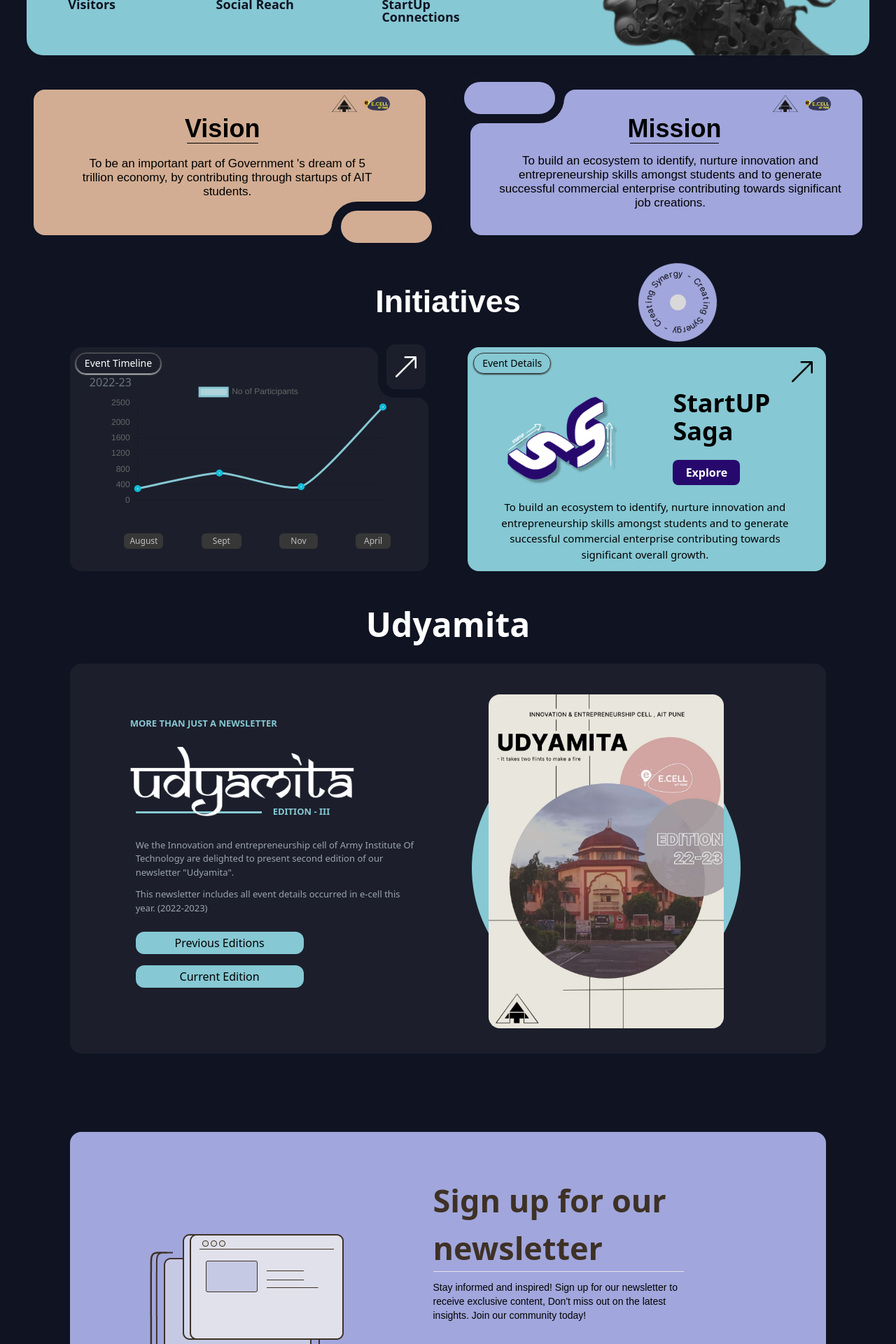
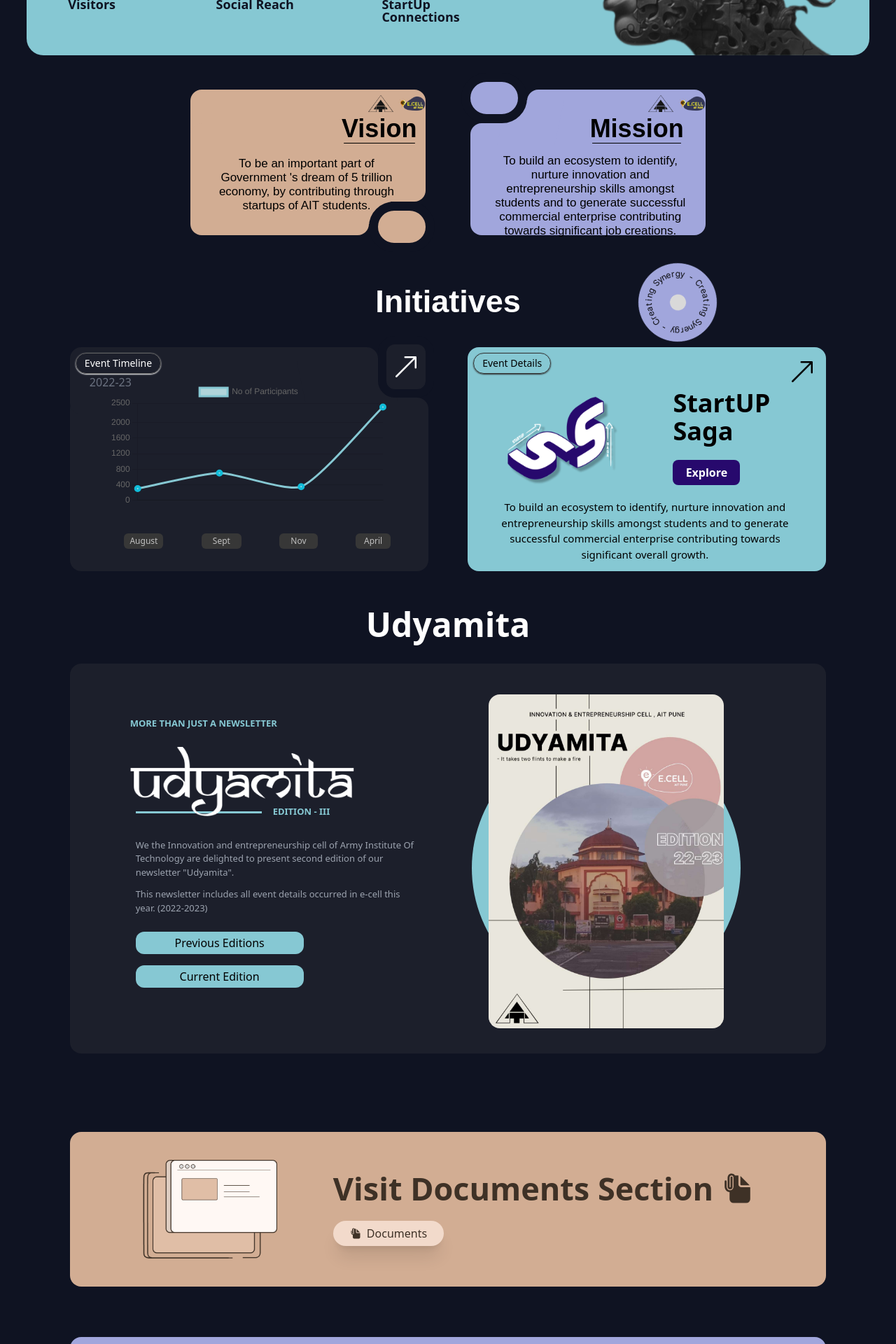
Before and after one commit to I-E-Cell/Vite-Ecell, a React (Vite) app: page / in a window 1280 px wide. Shown: the part 640-2560 px from the top of the page at 70% size. Built offline with nearby package versions, Linux system fonts and the light colour scheme.

Commit message:
docs section added

```diff
--- a/src/App.jsx
+++ b/src/App.jsx
@@ -21,6 +21,8 @@ import Credits from "./Components/Credits";
 import Udyamita from "./Components/Udyamita";
 import Startups from "./Components/Startups";
 import Popup from "./Components/Popup";
+import Docs from "./Components/Docs";
+
 import Documents from "./Components/Documents";
 
 // import LineChart from "./Components/LineChart";
@@ -37,6 +39,7 @@ function LandingPage() {
       <Moto />
       <Initia />
       <Udyamita />
+      <Docs />
       <Newsletter />
       <CarouselDisplay />
       <Footer />
--- /dev/null
+++ b/src/Components/Docs.jsx
@@ -0,0 +1,49 @@
+import React, { useState, useRef } from 'react'
+import emailjs from '@emailjs/browser';
+import letter from '../assets/letter2.png'
+import { IoDocumentAttach } from "react-icons/io5";
+import { Link } from 'react-router-dom';
+import { motion } from 'framer-motion'
+import Popup from './Popup'
+
+
+const Newsletter = () => {
+
+
+
+    return (
+        <div className='py-10 w-[91%] overflow-hidden md:w-[84.4%] justify-center gap-6  lg:gap-20  flex flex-col-reverse md:flex-row bg-[#D2AD93] rounded-2xl -mb-10  mt-28 mx-auto relative items-center '>
+
+            <div className='relative flex justify-center items-center '>
+                <motion.div
+                    initial={{ opacity: 0, x: -60 }}
+                    whileInView={{ opacity: 1, x: 0 }}
+                    transition={{ duration: 0.6 }}
+
+                >
+                    <img className='mx-auto  w-[12em]  relative flex items-center' src={letter} alt="" />
+                </motion.div>
+            </div>
+
+            <div className=' max-w-2xl relative mx-auto md:mx-0 text-center md:text-start'>
+                <motion.div
+                    initial={{ opacity: 0, x: 60 }}
+                    whileInView={{ opacity: 1, x: 0 }}
+                    transition={{ duration: 0.6 }}
+
+                >
+                    <h1 className='md:text-[33.5px] lg:text-[45px] text-[22px] sm:text-[30px] flex items-center gap-3   font-bold text-[#3E3126]'>Visit Documents Section <IoDocumentAttach /> </h1>
+                </motion.div>
+                <Link to="/document">
+                <a href=""><motion.button whileHover={{ scale: 1.05 }} whileTap={{ scale: 0.95 }} className='  shadow-xl mx-auto md:mx-0  bg-[#f2dacb] rounded-full px-6 py-[6px]  my-3 font-medium items-center gap-2 text-[#3E3126] flex relative '><IoDocumentAttach />Documents</motion.button></a>
+                </Link>
+
+            </div>
+
+
+        </div>
+
+    )
+}
+
+export default Newsletter
--- a/src/Components/Initia.jsx
+++ b/src/Components/Initia.jsx
@@ -64,7 +64,7 @@ const Initia = () => {
       </div>
       <div className='flex  top-5 md:top-7 flex-col md:flex-row gap-24 md:gap-[4.4%]  justify-center relative mx-auto '>
 
-        <div className='relative mx-auto rounded-2xl h-[15.5em] top-[4.5em]  md:mx-0 w-[92%] md:w-[40%] bg-[#1C1F2B]'>
+        <div className='relative mx-auto rounded-2xl h-[15.5em] top-[4.5em]  md:mx-0 w-[92%] md:w-[45%] lg:w-[40%] bg-[#1C1F2B]'>
           <div className='lg:w-[86%] md:w-[80%] w-[82%] h-[6em] relative bg-[#1C1F2B] rounded-2xl -top-[4.5em]'>
             <div className='h-[60%] top-5 absolute skew-x-12 w-[30%] bg-[#1C1F2B] left-[75%]'>
 
@@ -101,7 +101,7 @@ const Initia = () => {
           </div>
         </div>
 
-        <div className='relative mx-auto md:mx-0 w-[92%] md:w-[40%] h-[20em]  rounded-2xl bg-[#86C8D3]'>
+        <div className='relative mx-auto md:mx-0 w-[92%] md:w-[45%] lg:w-[40%] h-[20em]  rounded-2xl bg-[#86C8D3]'>
 
           <div className='  relative flex flex-row gap-2 top-1 '>
             <h1 className='rounded-full top-1 left-2 relative shadow-[#323232] shadow-sm xl border-[0.5px] p-1 px-3 text-sm border-[#323232] text-[#000000] font-thin'>Event Details </h1>
--- a/src/Components/Moto.jsx
+++ b/src/Components/Moto.jsx
@@ -8,7 +8,7 @@ const Moto = () => {
     return (
         <div id='moto' className='bg-[#0F1322] moto md:-mt-6 h-[34.5em] md:h-[18em] w-[94%] mx-auto relative '>
             <div className='flex  top-10 flex-col md:flex-row gap-28 md:gap-16 gap justify-center relative mx-auto'>
-                <div className='w-[21em] relative mx-auto md:mx-0 md:w-[28em] lg:w-[35em] h-[10em] rounded-2xl bg-[#D2AD93]'>
+                <div className='max-w-[21em] relative mx-auto md:mx-0 md:w-[28em] lg:w-[35em] h-[10em] rounded-2xl bg-[#D2AD93]'>
 
                     <div className='absolute flex flex-row gap-2 left-[72%] md:left-[76%] top-2 justify-end'>
                         <img className='w-9 h-6' src={ait} alt="" />
@@ -49,7 +49,7 @@ const Moto = () => {
 
                     </div>
                 </div>
-                <div className='w-[21em] relative top-12 mx-auto md:mx-0 md:w-[28em] lg:w-[35em] h-[10em] rounded-2xl bg-[#A1A6DC]'>
+                <div className='max-w-[21em] relative top-12 mx-auto md:mx-0 md:w-[28em] lg:w-[35em] h-[10em] rounded-2xl bg-[#A1A6DC]'>
                     <div className='w-[76%] relative left-[24%] -top-12 h-[10em] rounded-2xl bg-[#A1A6DC]'>
                         <div className='absolute flex flex-row gap-2 left-[63%]  md:left-[70%] top-2 justify-end'>
                             <img className='w-9 h-6' src={ait} alt="" />
```
Also changed, not shown: src/assets/letter2.png (added).
